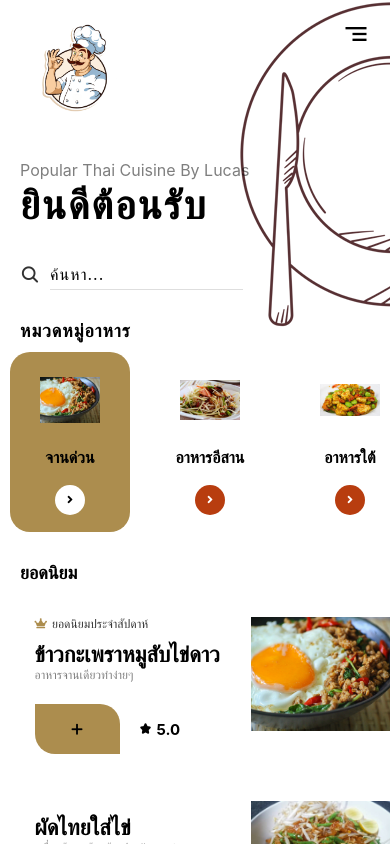
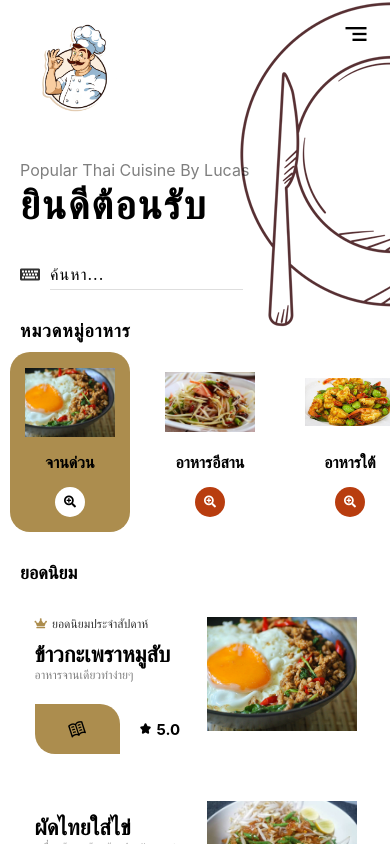
Before and after one commit to AtomicSpectrum243/ReactNativeFinalProject, a React Native app: screen /home in a window 390 px wide. Built offline with nearby package versions, Linux system fonts and the light colour scheme.

Commit message:
final last update

```diff
--- a/src/components/Details.js
+++ b/src/components/Details.js
@@ -9,11 +9,11 @@ import Ionicons from 'react-native-vector-icons/Ionicons';
 import MaterialIcons from 'react-native-vector-icons/MaterialIcons';
 import { LogBox } from 'react-native';
 
-//Fix Error Screen Navigation
+// Fix Error Screen Navigation
 LogBox.ignoreLogs([
   'Non-serializable values were found in the navigation state',
 ]);
-
+// Navigation Route Data (Pass params to a route)
 const Details = ({route, navigation}) => {
   const {
     name,
@@ -26,7 +26,7 @@ const Details = ({route, navigation}) => {
     ingredients,
     isTopOfTheWeek,
   } = route.params;
-
+// Details Screen
   return (
     <ScrollView showsVerticalScrollIndicator={false}>
     <View
--- a/src/components/Home.js
+++ b/src/components/Home.js
@@ -16,6 +16,7 @@ import FontAwesome from 'react-native-vector-icons/FontAwesome5';
 import Entypo from 'react-native-vector-icons/Entypo';
 import AntDesign from 'react-native-vector-icons/AntDesign';
 
+// Navigation prop reference
 const Home = ({navigation}) => {
   const [currentSelected, setCurrentSelected] = useState([0]);
 
@@ -36,7 +37,7 @@ const Home = ({navigation}) => {
             margin: 10,
             elevation: 5,
           }}>
-          <View style={{width: 60, height: 60}}>
+          <View style={{width: 90, height: 70}}>
             <Image
               source={item.image}
               style={{
@@ -65,7 +66,7 @@ const Home = ({navigation}) => {
               alignItems: 'center',
             }}>
             <FontAwesome
-              name="angle-right"
+              name="search-plus"
               style={{
                 fontSize: 12,
                 color: currentSelected == index ? COLOURS.black : COLOURS.white,
@@ -76,7 +77,7 @@ const Home = ({navigation}) => {
       </TouchableOpacity>
     );
   };
-
+  // Display Data from Navigation
   const renderItems = (data, index) => {
     return (
       <TouchableOpacity
@@ -157,7 +158,7 @@ const Home = ({navigation}) => {
               {data.title}
             </Text>
           </View>
-          <View style={{width: 150, height: 150, marginRight: -45}}>
+          <View style={{width: 150, height: 150, marginRight: -1}}>
             <Image
               source={data.image}
               style={{
@@ -185,7 +186,7 @@ const Home = ({navigation}) => {
                 alignItems: 'center',
               }}>
               <Entypo
-                name="plus"
+                name="open-book"
                 style={{fontSize: 18, color: COLOURS.black}}
               />
             </View>
@@ -292,8 +293,8 @@ const Home = ({navigation}) => {
               flexDirection: 'row',
               alignItems: 'center',
             }}>
-            <Ionicons
-              name="search"
+            <Entypo
+              name="keyboard"
               style={{fontSize: 20, color: COLOURS.black, opacity: 0.8}}
             />
             <TextInput
--- a/src/database/items.js
+++ b/src/database/items.js
@@ -1,3 +1,4 @@
+// Color Code Name
 export const COLOURS = {
     white: '#ffffff',
     black: '#000000',
@@ -6,14 +7,14 @@ export const COLOURS = {
     accentRed: '#b83d0f',
     accentPink: '#F96165',
   };
-
+  // DataBase for Food Details
   export const Categories = [
     {
       name: 'จานด่วน',
       image: require('../database/images/จานด่วน/กะเพรา.jpg'),
       items: [
         {
-          name: 'ข้าวกะเพราหมูสับไข่ดาว',
+          name: 'ข้าวกะเพราหมูสับ',
           title: 'อาหารจานเดียวทำง่ายๆ',
           rating: '5.0',
           isTopOfTheWeek: true,
```
